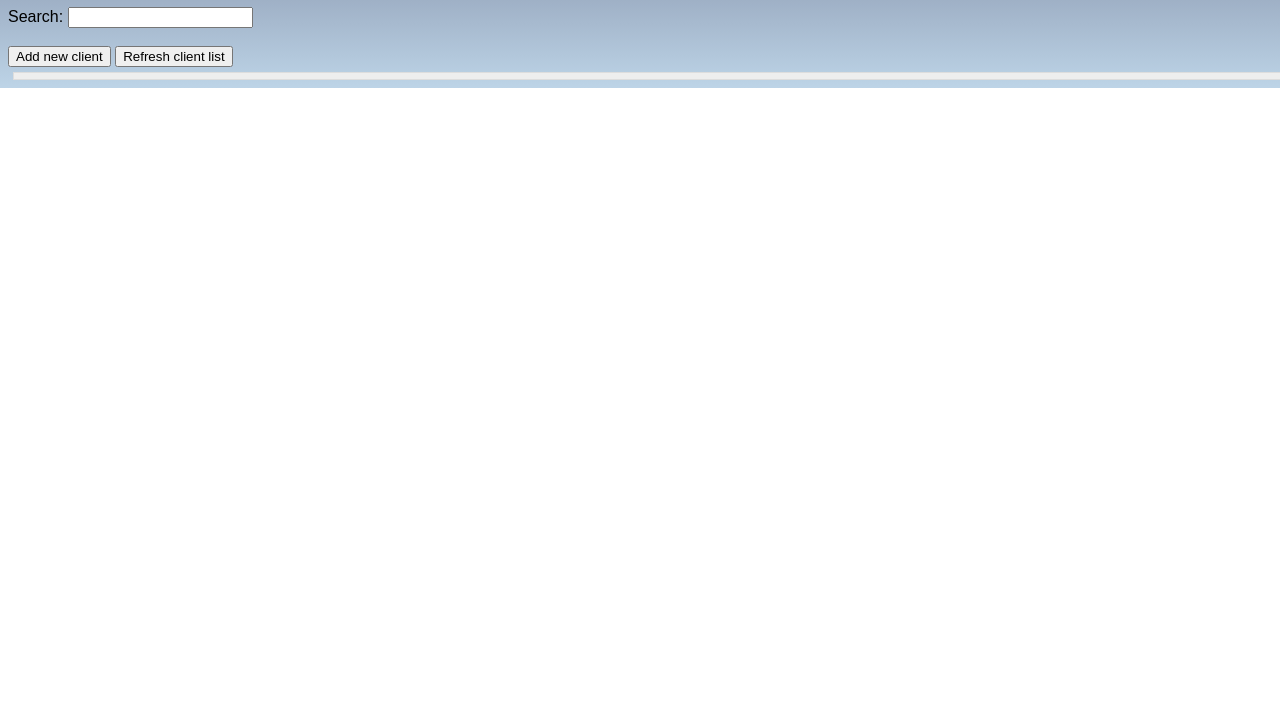
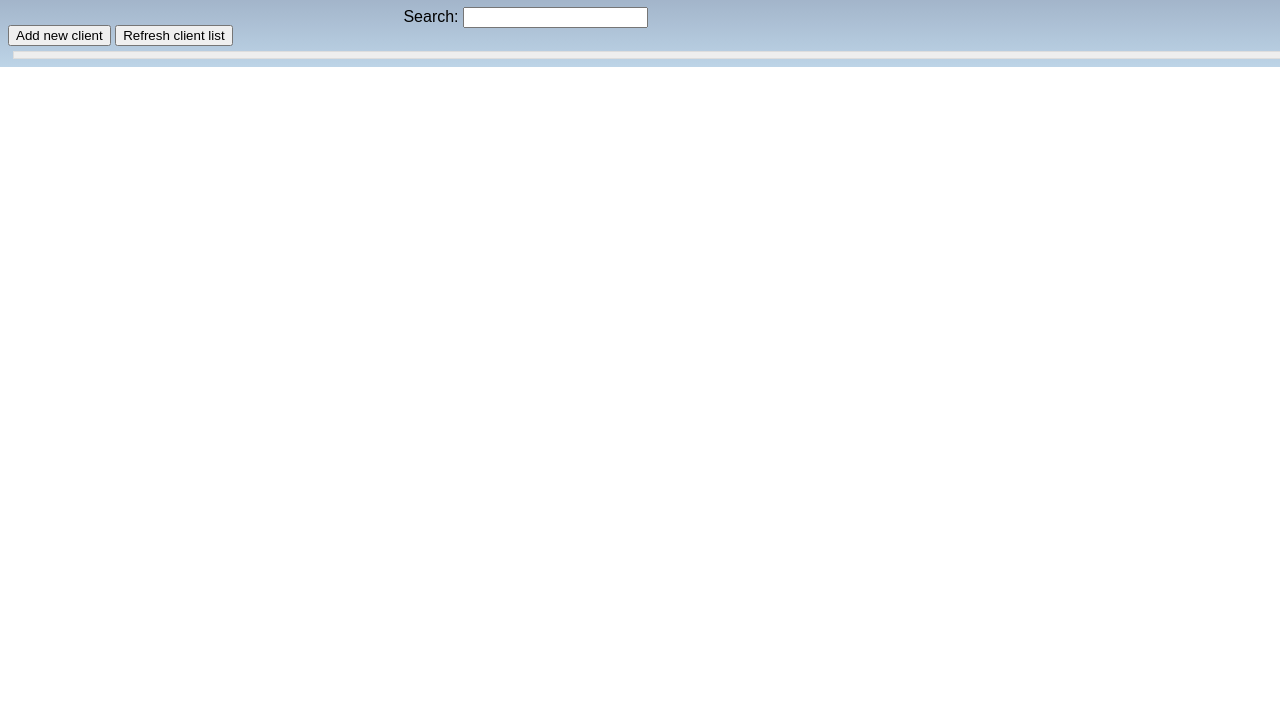
Before and after one commit to ofekba/creditApp, a plain HTML site: page index.html in a window 1280 px wide. Shown: the part 73-800 px from the top of the page. Drawn offline with nearby package versions, Linux system fonts and the light colour scheme; no server answers.

Commit message:
move the search bar

```diff
--- a/MainPage.css
+++ b/MainPage.css
@@ -1,98 +1,3 @@
-/* body {
-	background-color: black;
-}
-
-header{
-	border-style : solid;
-	border-radius : 10px;
-	border-color : black;
-}
-
-img{
-	width: 98%;
-	height: 98%;
-	margin: 5px;
-	border-radius: 5px;
-}
-.headerDiv, main{
-	border-style : solid;
-	border-radius : 10px;
-	border-color : red;
-	background-color: white;
-	margin: 15px;
-}
-
-
-#A{
-	text-align: center;
-	font: bold 10px arial, sans-serif;
-	background: linear-gradient(to left, #fdd1d1, #ffaeae, #d44d4d);
-}
-
-.wrapper{
-	display: flex;
-    justify-content: center;
-}
-
-#D{
-	display:inline-block;
-	height: 315px;
-	width: 31%;
-}
-
-#C{
-	overflow: hidden;
-	display:inline-block;
-	height: 315px;
-	width: 69%;
-	font: 15px arial, sans-serif;
-}
-
-#B{
-	display: block;
-	text-align: center;
-	font: italic bold 60px Georgia, serif;
-	height: 70px;
-	padding-bottom: 10px;
-	background: linear-gradient(to left, #fdd1d1, #ffaeae, #d44d4d);
-}
-#txtInput{
-	width: 73%;
-}
-fieldset{
-	margin:10px;
-	border-color : red;
-	font: bold 15px arial, sans-serif;
-	background: linear-gradient(to left, #fdd1d1, #ffaeae, #d44d4d);
-}
-
-td {
-    padding : 15px;
-	text-align: center;
-}
-
-th {
-	width: 150px;
-	background-color: #d44d4d;
-	color: white;
-	font: bold 15px arial, sans-serif;
-}
-
-.odd {
-    background-color: #fdd1d1;
-	font: 15px arial, sans-serif;
-}
-
-.even {
-    background-color: #ffaeae;
-	font: 15px arial, sans-serif;
-}
-
-#tableRes {
-    padding: 10px;
-	font: bold 18px Georgia, serif;
-} */
-
 body{
 	background-image: linear-gradient(#8693AB, #BDD4E7);
 	font-family: Arial, Helvetica, sans-serif;
@@ -145,10 +50,10 @@ li {
 	padding: 3px;
 	margin: 5px;
   }
-  /* .searchSection{
-	  float: left;
+   .searchSection{
+	  float: right;
 	  margin-right: 50%
-  } */
+  }
   table, th, td {
 	border: 1px solid black;
   }
```
